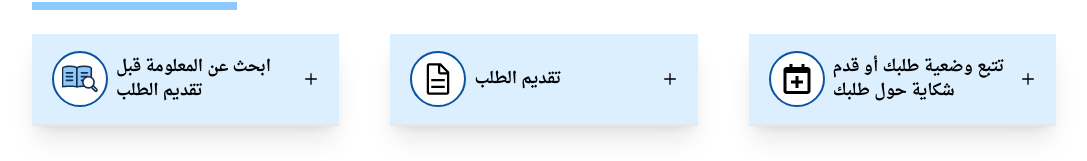
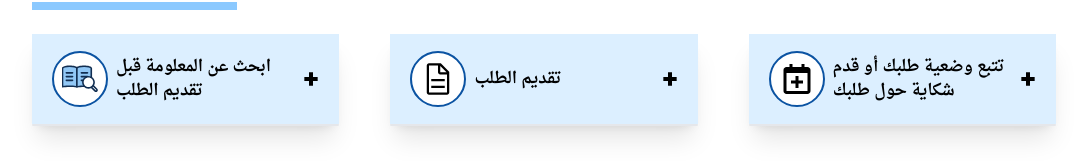
Before and after one commit to nesma05/chafafiya-temp, a Next.js app: page / in a window 1280 px wide. Shown: the part 1385-1546 px from the top of the page, without its empty margins (96-1183 px from the left). Built offline with nearby package versions, Linux system fonts and the light colour scheme.

Commit message:
bold plus

```diff
--- a/components/icons.tsx
+++ b/components/icons.tsx
@@ -191,13 +191,7 @@ export const PlusIcon = () => {
       preserveAspectRatio="xMidYMid meet"
       viewBox="0 0 24 24"
     >
-      <path
-        fill="none"
-        stroke="currentColor"
-        strokeLinecap="round"
-        strokeWidth="2"
-        d="M12 20v-8m0 0V4m0 8h8m-8 0H4"
-      />
+      <path fill="currentColor" d="M15 2.013H9V9H2v6h7v6.987h6V15h7V9h-7z" />
     </svg>
   )
 }
```
